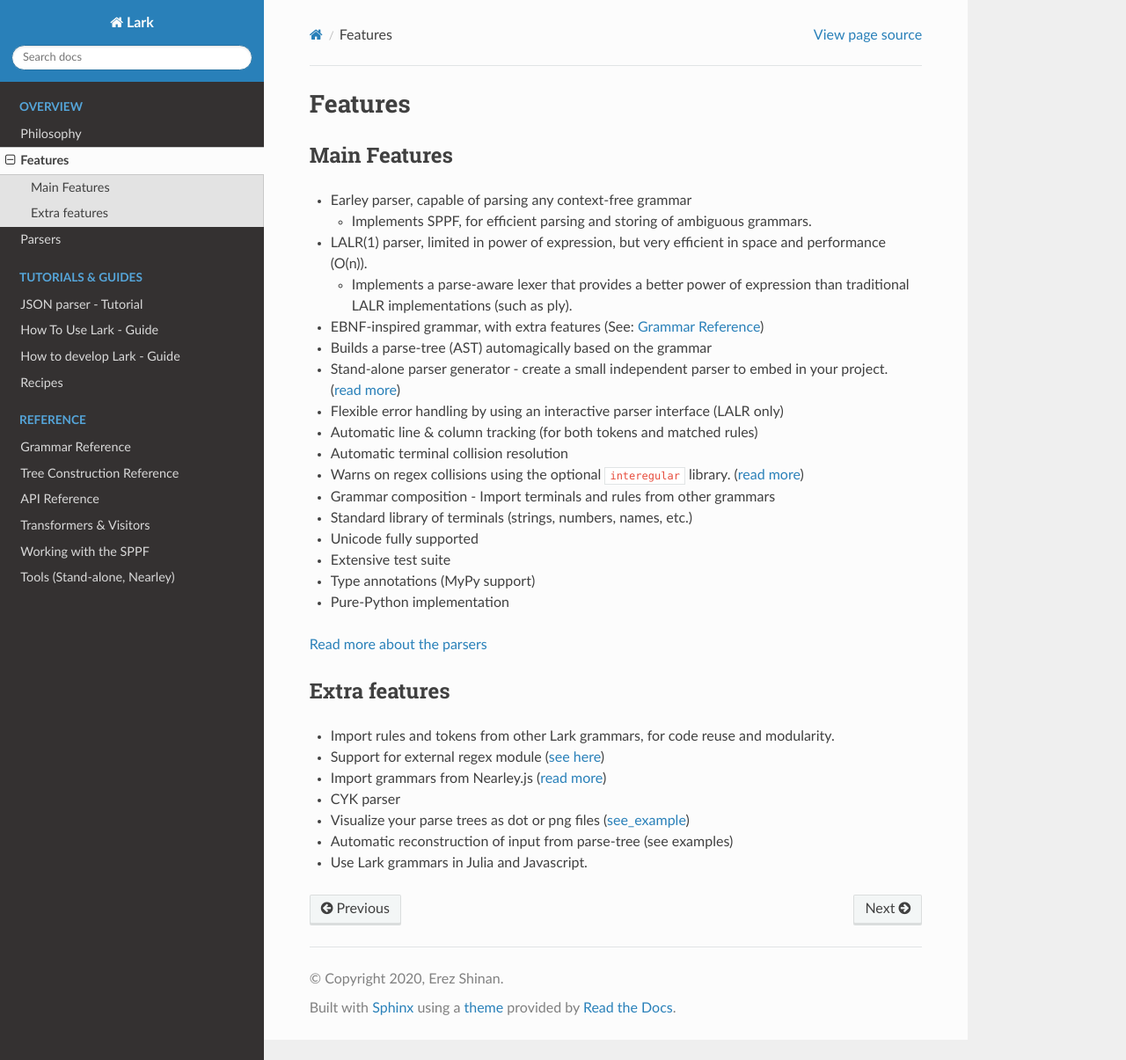
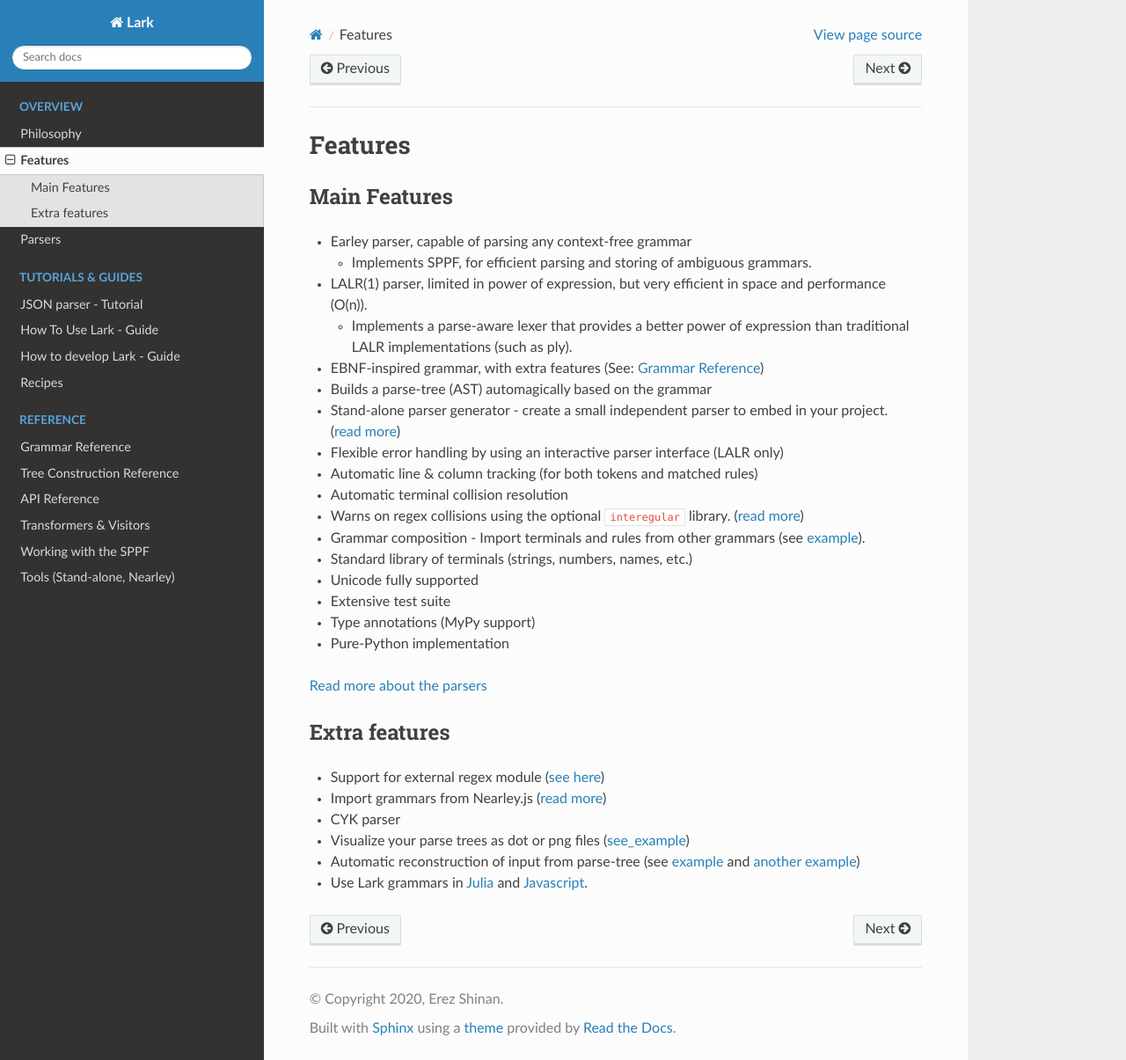
Before and after one commit to lark-parser/lark, a Sphinx documentation site: the page built from docs/features.md, in a window 1280 px wide and 1205 px high. Shown: the whole window at 88% size. Built offline with Sphinx 7.4.7 and the Read the Docs theme 2.0.0, drawn with Linux system fonts in a browser that asks for light colours; pages that are not in the unit, such as notebooks, are missing from menus.

Commit message:
Docs: Small improvements

```diff
--- a/docs/conf.py
+++ b/docs/conf.py
@@ -101,7 +101,9 @@
 # further.  For a list of options available for each theme, see the
 # documentation.
 #
-# html_theme_options = {}
+html_theme_options = {
+    'prev_next_buttons_location': 'both'
+}
 
 # Add any paths that contain custom static files (such as style sheets) here,
 # relative to this directory. They are copied after the builtin static files,
--- a/docs/features.md
+++ b/docs/features.md
@@ -12,7 +12,7 @@
  - Automatic line & column tracking (for both tokens and matched rules)
  - Automatic terminal collision resolution
   - Warns on regex collisions using the optional `interegular` library. ([read more](how_to_use.html#regex-collisions))
- - Grammar composition - Import terminals and rules from other grammars
+ - Grammar composition - Import terminals and rules from other grammars (see [example](https://github.com/lark-parser/lark/tree/master/examples/composition)).
  - Standard library of terminals (strings, numbers, names, etc.)
  - Unicode fully supported
  - Extensive test suite
@@ -22,11 +22,9 @@
 [Read more about the parsers](parsers.md)
 
 ## Extra features
-
-  - Import rules and tokens from other Lark grammars, for code reuse and modularity.
   - Support for external regex module ([see here](classes.html#using-unicode-character-classes-with-regex))
   - Import grammars from Nearley.js ([read more](tools.html#importing-grammars-from-nearleyjs))
   - CYK parser
   - Visualize your parse trees as dot or png files ([see_example](https://github.com/lark-parser/lark/blob/master/examples/fruitflies.py))
-  - Automatic reconstruction of input from parse-tree (see examples)
-  - Use Lark grammars in Julia and Javascript.
+  - Automatic reconstruction of input from parse-tree (see [example](https://github.com/lark-parser/lark/blob/master/examples/advanced/reconstruct_json.py) and [another example](https://github.com/lark-parser/lark/blob/master/examples/advanced/reconstruct_python.py))
+  - Use Lark grammars in [Julia](https://github.com/jamesrhester/Lerche.jl) and [Javascript](https://github.com/lark-parser/Lark.js).
```
